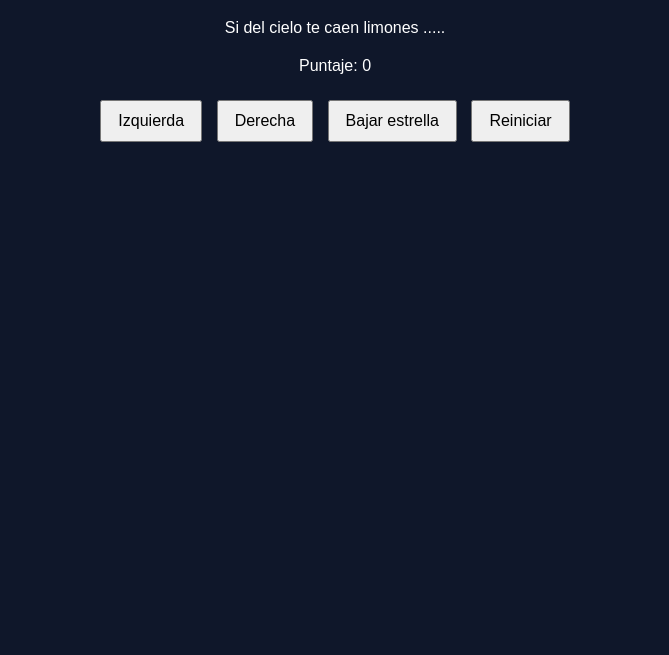
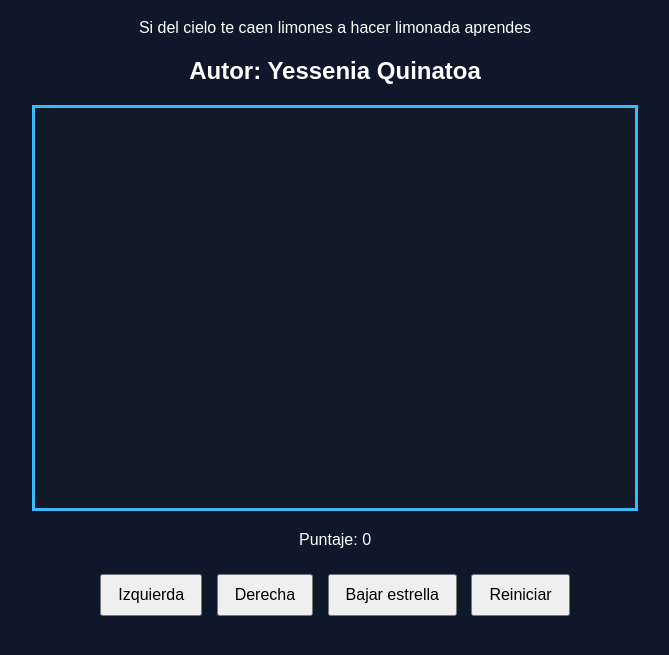
Before and after one commit to Yessenia12/juego_limones, a plain HTML site: page limones.html in a window 1280 px wide. Shown: the part 81-736 px from the top of the page, without its empty margins (305-974 px from the left). Drawn offline with Linux system fonts and the light colour scheme.

Commit message:
Agregar canva

```diff
--- a/limones.html
+++ b/limones.html
@@ -8,7 +8,10 @@
 <body>
   <div class="contenedor">
     <h1>Atrapar Limones</h1>
-    <p>Si del cielo te caen limones ..... </p>
+    <p> Si del cielo te caen limones a hacer limonada aprendes</p>
+
+    <h2>Autor: Yessenia Quinatoa</h2>
+    <canvas id="areaJuego" width="600" height="400"></canvas>
 
     <div class="panel">
       <p>Puntaje: <span id="txtPuntaje">0</span></p>
@@ -20,6 +23,7 @@
       <button>Reiniciar</button>
     </div>
   </div>
+  <script src="limones.js"></script>
 
 </body>
 </html>
--- a/limones.js
+++ b/limones.js
@@ -0,0 +1,2 @@
+let canvas=document.getElementById("areaJuego");
+let ctx=canvas.getContext("2d");
```
